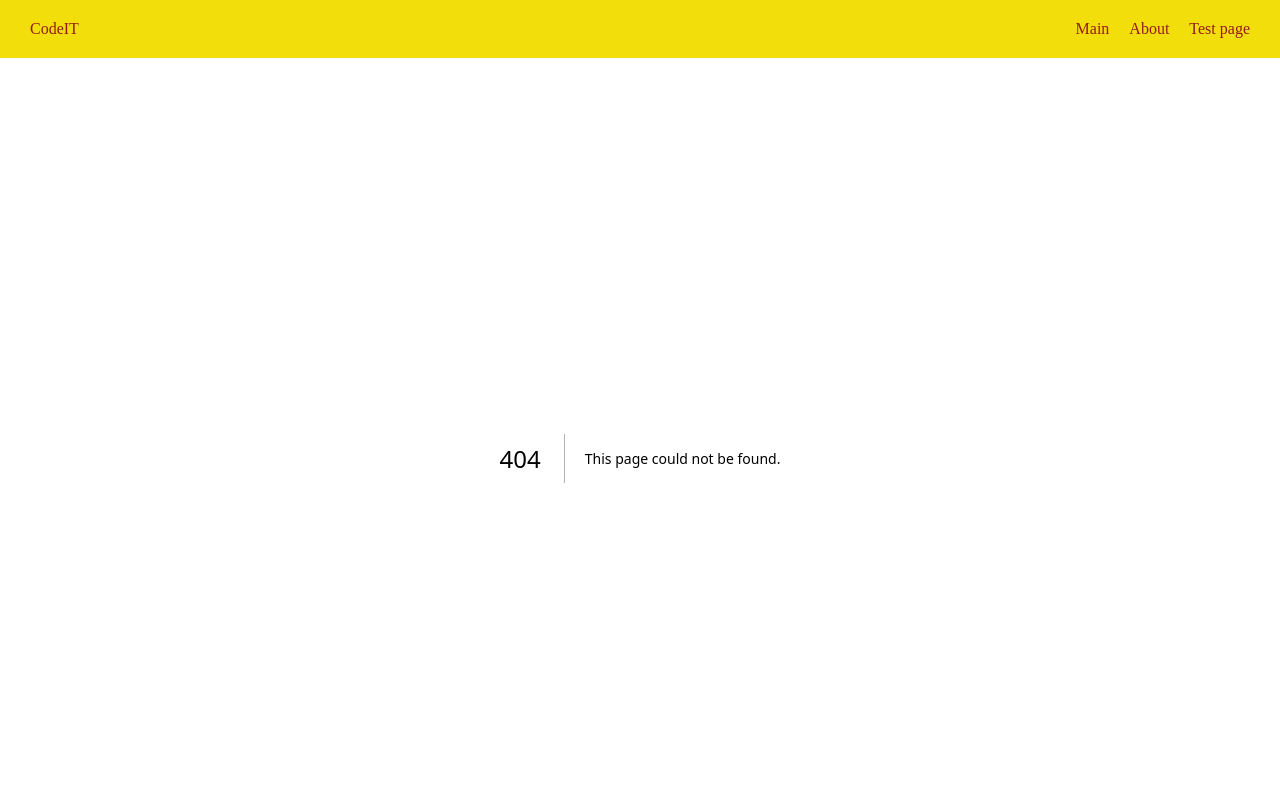
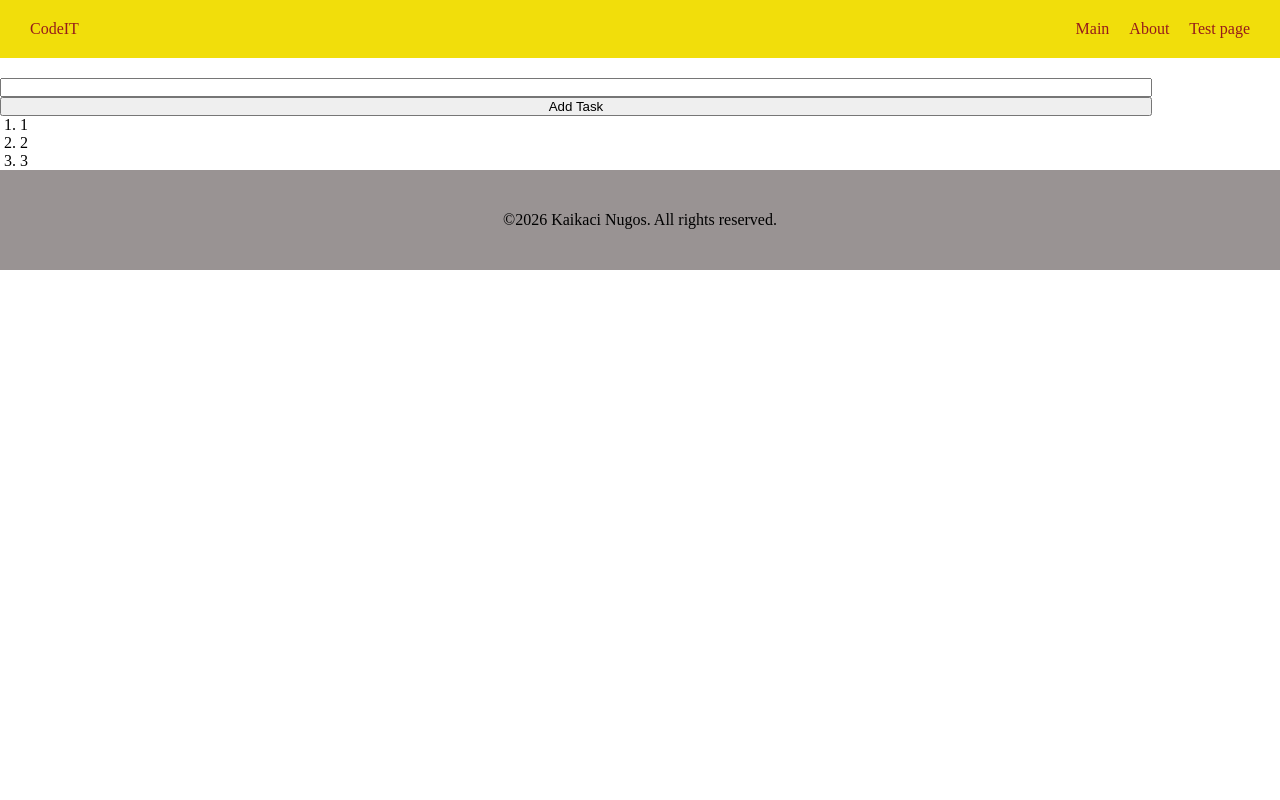
Before and after one commit to nugoi/do-it, a Next.js app: page /todo in a window 1280 px wide. Before the commit this address had no page. Shown: the top 800 px of the page. Built offline with nearby package versions, Linux system fonts and the light colour scheme.

Commit message:
added todo and some other things

```diff
--- a/src/app/globals.css
+++ b/src/app/globals.css
@@ -1,4 +1,6 @@
-* {
+*,
+::after,
+::before {
   padding: 0;
   margin: 0;
   box-sizing: border-box;
--- /dev/null
+++ b/src/app/todo/page.jsx
@@ -0,0 +1,29 @@
+"use client";
+import React, { useState } from "react";
+import styles from "./page.module.css";
+
+const Todo = () => {
+  const [task, setTask] = useState("");
+  const [tasksArray, setTasksArray] = useState([]);
+
+  const onChange = (e) => {
+    setTask(e.target.value);
+    console.log(task);
+  };
+
+  const addTask = () => {};
+
+  return (
+    <div className={styles.todoCont}>
+      <input type="text" onChange={onChange} />
+      <button onClick={addTask}>Add Task</button>
+      <ol className={styles.listCont}>
+        <li>1</li>
+        <li>2</li>
+        <li>3</li>
+      </ol>
+    </div>
+  );
+};
+
+export default Todo;
--- /dev/null
+++ b/src/app/todo/page.module.css
@@ -0,0 +1,11 @@
+.todoCont {
+  width: 90%;
+  display: flex;
+  justify-content: center;
+  flex-direction: column;
+  margin-top: 20px;
+}
+
+.listCont {
+    margin-left: 20px;
+}
```
Also changed, not shown: src/app/test-page/page.jsx (+43 -8 lines).
